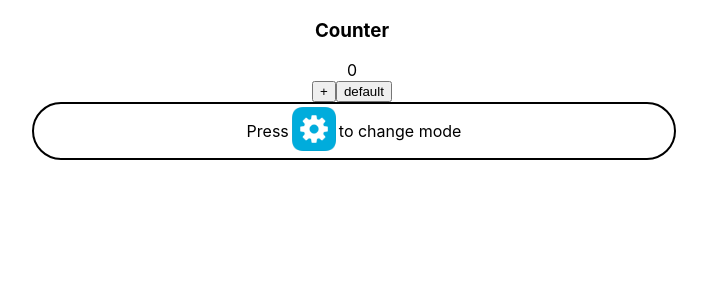
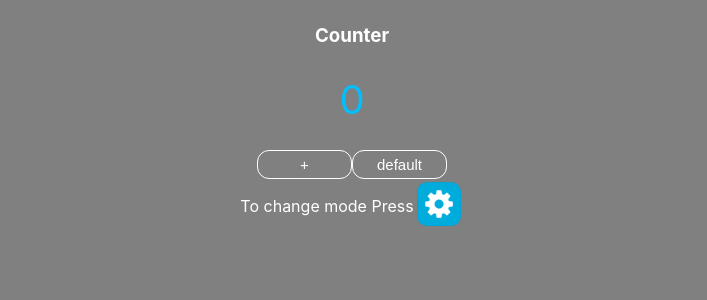
Before and after one commit to ibulavsky/counter_project_test, a React (Create React App) app: page / in a window 1280 px wide. Shown: the top 300 px of the page, without its empty margins (288-995 px from the left). Built offline with nearby package versions, Linux system fonts and the light colour scheme.

Commit message:
Add Styles. (^_^)

```diff
--- a/src/App.css
+++ b/src/App.css
@@ -1,14 +1,133 @@
 .App {
+    text-align: center;
+    background-color: gray;
+    height: 100vh;
+}
+
+.footer {
+    /*position: absolute;*/
+    color: white;
+    text-align: center;
+    background-color: gray;
+        /*left: 25%;*/
+    display: flex;
+    align-items: center;
+    justify-content: center;
+    /*border: solid 2px black;*/
+    /*border-radius: 50px;*/
+    /*width: 50%;*/
+}
+
+
+.error {
+    border-color: red;
+    background-color: deeppink;
+}
+
+
+.title {
+    border: none;
+    border-radius: 15px;
+    width: 50%;
+    margin: auto;
+    alignment: center;
+    color: white;
+    text-align: center;
+    padding: 5px 0;
+    cursor: default;
+}
+
+.display {
+    color: deepskyblue;
+    font-size: 40px;
+    width: 300px;
+    height: 70px;
+    margin: auto;
+    padding: 5px 0;
+    /*border: 1px dotted deepskyblue;*/
+    cursor: default;
+}
+
+.max {
+    font-size: 40px;
+    color: yellow;
+}
+
+.button {
+    border: 1px solid white;
+    border-radius: 12px;
+    width: 95px;
+    padding: 5px 10px;
+    color: white;
+    /*margin: 5px;*/
+    background-color: gray;
+    font-size: 15px;
+    text-align: center;
+
+    /*не работают:*/
+    -webkit-user-select: none;
+    -moz-user-select: none;
+    -ms-user-select: none;
+    -webkit-tap-highlight-color: rgba(0, 0, 0, 0);
+}
+
+.button:hover {
+    background-color: green;
+    color: white;
+    cursor: pointer
+}
+
+.disabled {
+    opacity: 0.5;
+    cursor: not-allowed;
+    border: 1px solid white;
+    border-radius: 12px;
+    width: 95px;
+    padding: 5px 10px;
+    color: white;
+    background-color: gray;
+    font-size: 15px;
     text-align: center;
 }
 
-.footer {
-    position: absolute;
-    left: 25%;
-    display: flex;
-    align-items: center;
-    justify-content: center;
-    border: solid 2px black;
-    border-radius: 50px;
-    width: 50%;
+.disabled:hover {
+    background-color: red;
+    color: white;
+
 }
+
+.countNumber {
+    background-color: chartreuse;
+    font-size: 75px;
+    height: 100px;
+    text-align: center;
+    vertical-align: middle;
+}
+
+.settings {
+
+    display: grid;
+    grid-template-rows: 1fr 1.3fr 25px;
+    grid-template-columns: 1fr 1fr;
+    width: 300px;
+    height: 100px;
+    margin: auto;
+    padding: 5px 0;
+
+}
+
+.settings input {
+    border: 1px solid white;
+    border-radius: 12px;
+    width: 120px;
+    height: 25px;
+    padding-left: 10px;
+    padding-right: 10px;
+
+}
+
+.settings div {
+    color: deepskyblue;
+    font-size: 20px;
+    padding: 15px 5px;
+}
--- a/src/App.jsx
+++ b/src/App.jsx
@@ -49,6 +49,14 @@ class App extends React.Component {
         settingMode: false,
         step: 1,
     };
+    restoreState = () => {
+
+    };
+
+    saveState = () => {
+
+    };
+
     render = () => {
         return (
             <div className="App">
--- a/src/Footer.jsx
+++ b/src/Footer.jsx
@@ -6,7 +6,7 @@ const Footer = (props) => {
 
     return (
         <div className="footer">
-            <span>Press</span>
+            <span>To change mode Press</span>
             <span>
                 <input className="inputFooter"
                        type='image'
@@ -15,7 +15,6 @@ const Footer = (props) => {
                        onClick={() => props.onClick()}
                  alt='settings'/>
            </span>
-            <span> to change mode</span>
         </div>
     );
 };
```
